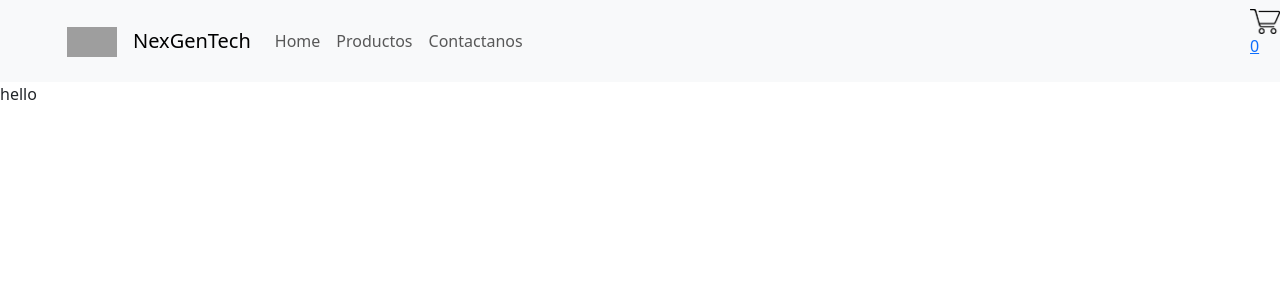
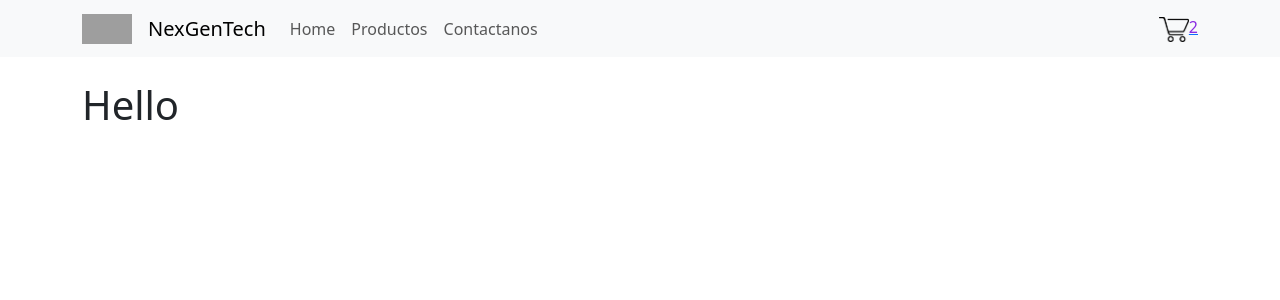
Before and after one commit to gonzalo-cordoba/proyecto-react-eccomerce, a React (Vite) app in the folder appvite/: page / in a window 1280 px wide. Shown: the top 300 px of the page. Built offline with nearby package versions, Linux system fonts and the light colour scheme; grey boxes are pictures that could not be loaded.

Commit message:
Cambios en estilos de nav bar

```diff
--- /dev/null
+++ b/appvite/src/App.css
@@ -0,0 +1,3 @@
+a > span{
+    color: blueviolet;
+}
--- a/appvite/src/App.jsx
+++ b/appvite/src/App.jsx
@@ -1,11 +1,12 @@
 import { NavBar } from "./components/Navbar";
 import { ItemListContainer } from "./components/ItemListContainer";
+import "./App.css";
 
 function App() {
   return (
     <>
       <NavBar />
-      <ItemListContainer greeting={"hello"} />
+      <ItemListContainer greeting={"Hello"} />
 
     </>
   )
--- a/appvite/src/components/CartWidget.jsx
+++ b/appvite/src/components/CartWidget.jsx
@@ -5,7 +5,7 @@ export const CartWidget = () => {
     return (
         <a href="#" className='nav__car'>
             <img src={cart} width="30" height="25" alt="Cart" />
-            <p>0</p>
+            <span>2</span>
         </a>
         )
 
--- a/appvite/src/components/ItemListContainer.jsx
+++ b/appvite/src/components/ItemListContainer.jsx
@@ -1,6 +1,10 @@
+import Container from "react-bootstrap/esm/Container";
+
 export const  ItemListContainer = (props) => {
 
 
-    return (<div>{props.greeting}</div>);
+    return (<Container>
+             <h1 className="mt-4">{props.greeting}</h1>
+            </Container>);
 
 }
--- a/appvite/src/components/Navbar.jsx
+++ b/appvite/src/components/Navbar.jsx
@@ -18,9 +18,12 @@ export const NavBar = () => {
             <Nav.Link href="#features">Productos</Nav.Link>
             <Nav.Link href="#pricing">Contactanos</Nav.Link>
           </Nav>
+
+          <CartWidget/>
+
         </Container>
 
-        <CartWidget/>
+
 
       </Navbar>
 
```
